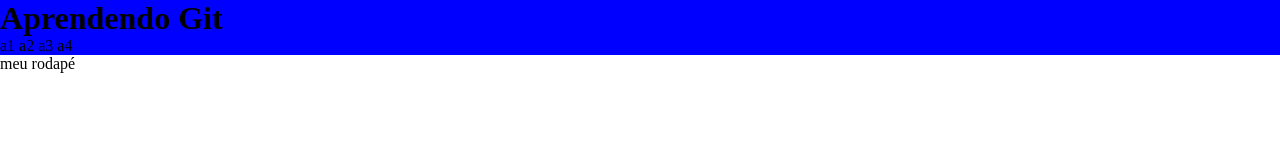
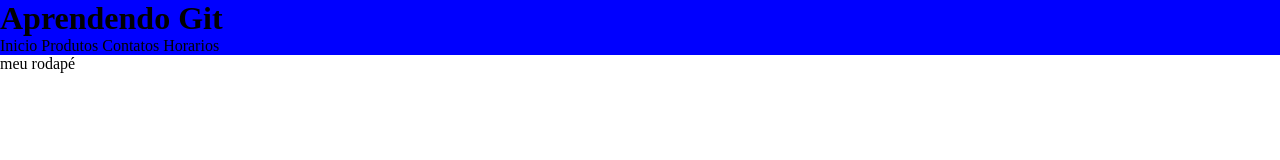
Before and after one commit to leonardohmleal/intro_git, a plain HTML site: page index.html in a window 1280 px wide. Drawn offline with Linux system fonts and the light colour scheme.

Commit message:
menu index atualizado

```diff
--- a/index.html
+++ b/index.html
@@ -12,10 +12,10 @@
             <h1>Aprendendo Git</h1>
                 <nav>
                     <ul>
-                        <l1>a1</l1>
-                        <l1>a2</l1>
-                        <l1>a3</l1>
-                        <l1>a4</l1>
+                        <l1>Inicio</l1>
+                        <l1>Produtos</l1>
+                        <l1>Contatos</l1>
+                        <l1>Horarios</l1>
                     </ul>
                 </nav>
         </header>
```
